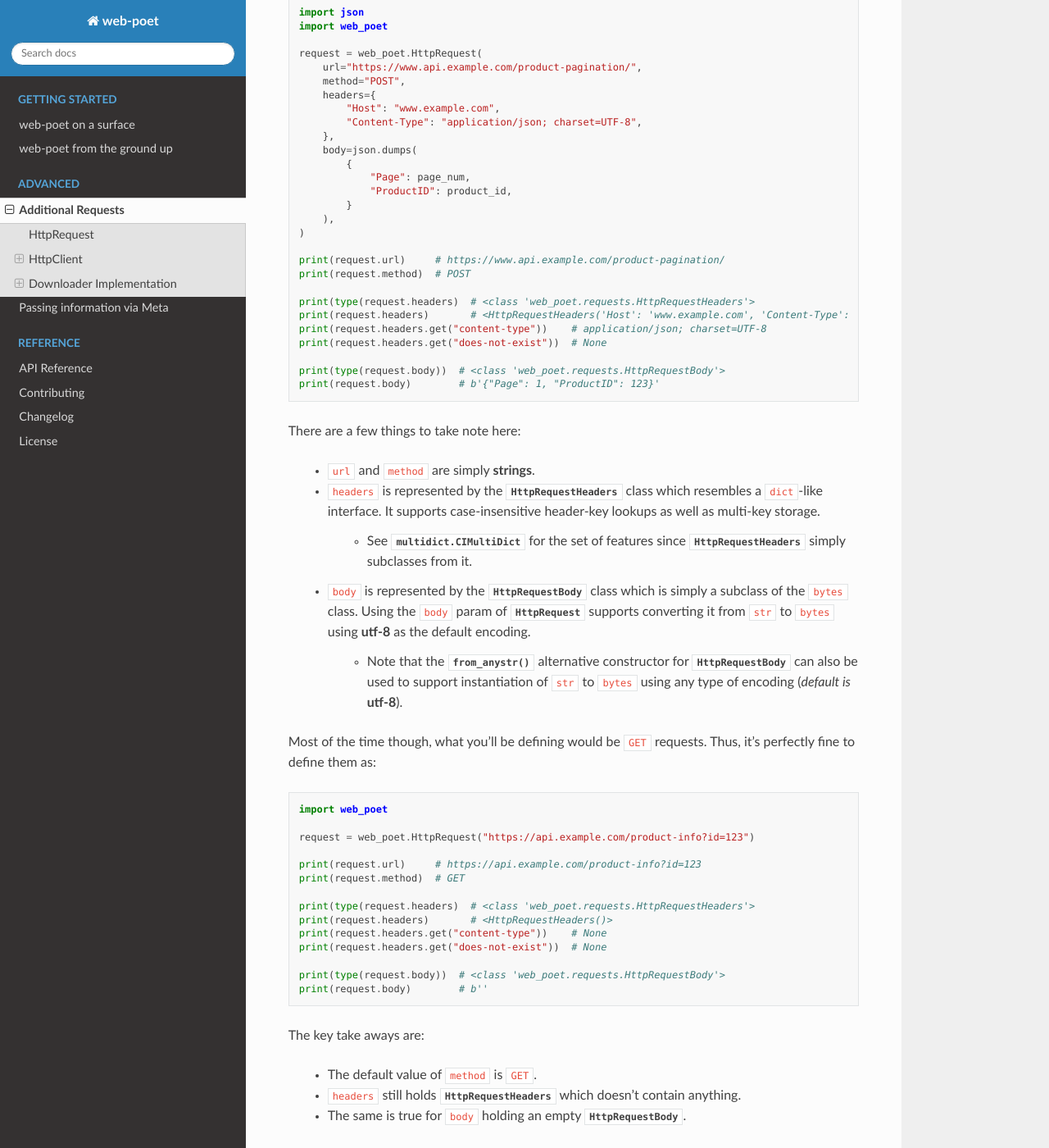
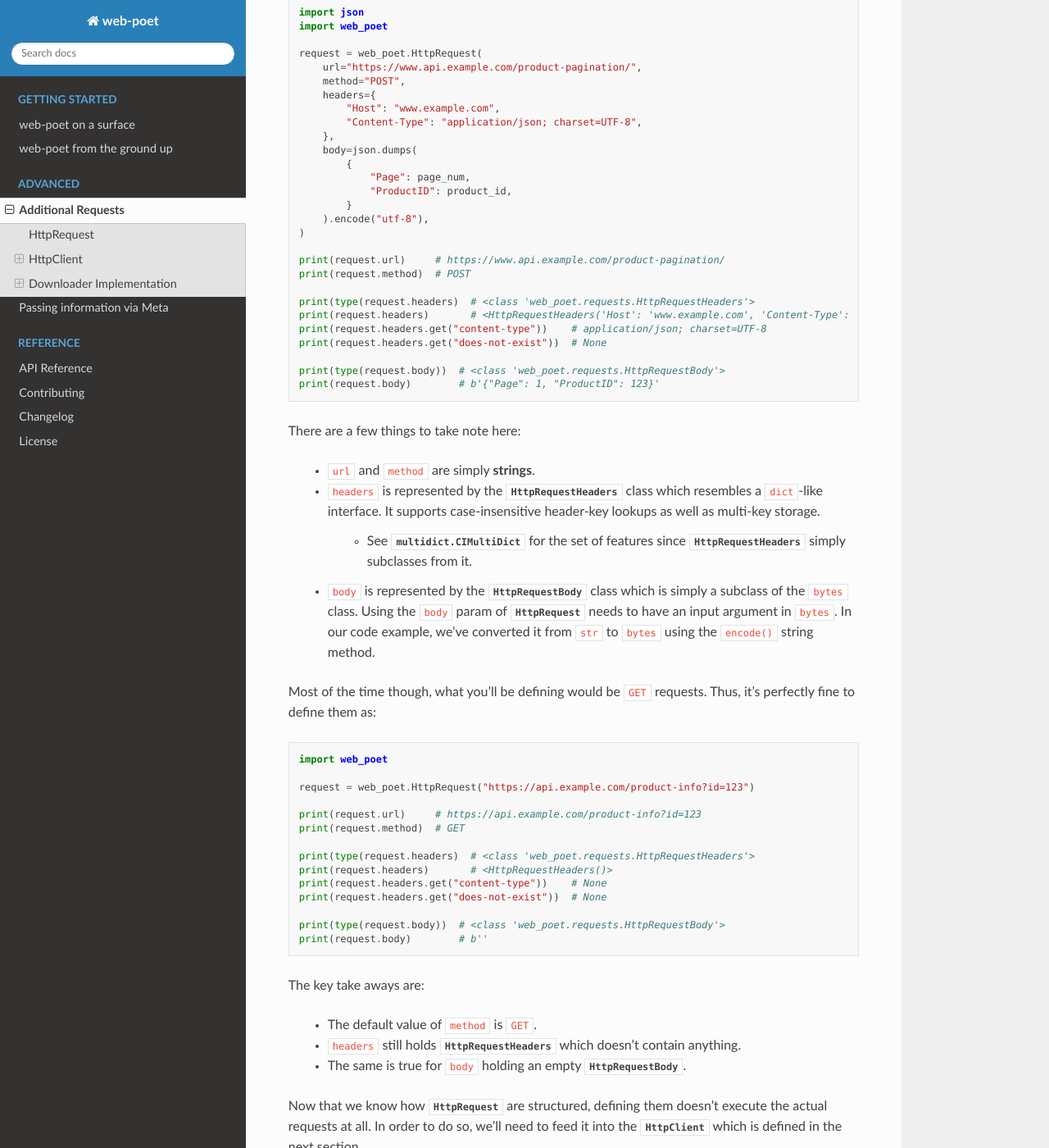
Before and after one commit to scrapinghub/web-poet, a Sphinx documentation site: the page built from docs/advanced/additional-requests.rst, in a window 1280 px wide and 1400 px high, scrolled down 732 px. Shown: the whole window at 82% size. Built offline with Sphinx 7.4.7 and the Read the Docs theme 2.0.0, drawn with Linux system fonts in a browser that asks for light colours; some of the changed text lies outside the part shown.

Commit message:
remove the alternative constructor from_anystr() from HttpRequestBody

```diff
--- a/docs/advanced/additional-requests.rst
+++ b/docs/advanced/additional-requests.rst
@@ -47,7 +47,7 @@ a generic HTTP Request: :class:`~.HttpRequest`. Here's an example:
                 "Page": page_num,
                 "ProductID": product_id,
             }
-        ),
+        ).encode("utf-8"),
     )
 
     print(request.url)     # https://www.api.example.com/product-pagination/
@@ -73,12 +73,9 @@ There are a few things to take note here:
 
     * ``body`` is represented by the :class:`~.HttpRequestBody` class which is
       simply a subclass of the ``bytes`` class. Using the ``body`` param of
-      :class:`~.HttpRequest` supports converting it from ``str`` to ``bytes``
-      using **utf-8** as the default encoding.
-
-        * Note that the :meth:`~.HttpRequestBody.from_anystr` alternative constructor
-          for :class:`~.HttpRequestBody` can also be used to support instantiation of
-          ``str`` to ``bytes`` using any type of encoding (`default is` **utf-8**).
+      :class:`~.HttpRequest` needs to have an input argument in ``bytes``. In our
+      code example, we've converted it from ``str`` to ``bytes`` using the ``encode()``
+      string method.
 
 Most of the time though, what you'll be defining would be ``GET`` requests. Thus,
 it's perfectly fine to define them as:
@@ -214,7 +211,7 @@ Thus, additional requests inside the Page Object are typically needed for it:
                         "Page": 2,
                         "ProductID": item["product_id"],
                     }
-                ),
+                ).encode("utf-8"),
             )
             item["related_product_ids"].extend(self.parse_related_product_ids(response))
             return item
@@ -296,7 +293,7 @@ list of :class:`~.HttpRequest` to be executed in batch using the
                         "Page": page_num,
                         "ProductID": item["product_id"],
                     }
-                ),
+                ).encode("utf-8"),
             )
 
         @staticmethod
```
Also changed, not shown: 2 other files.
